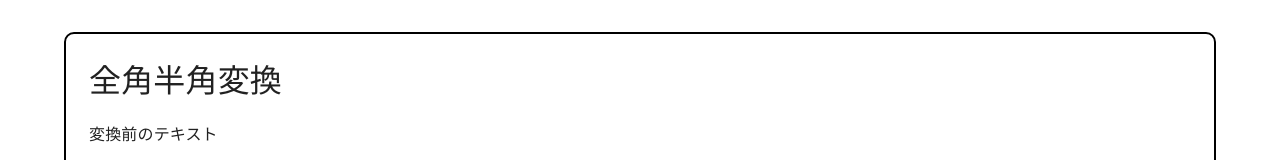
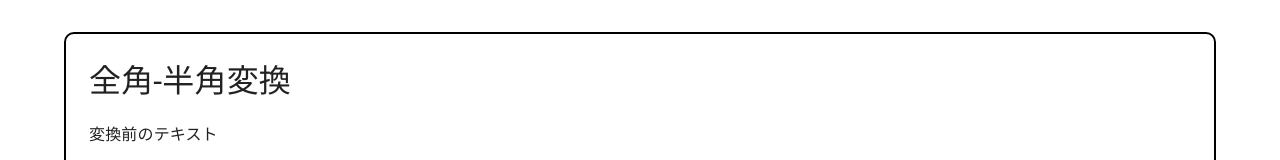
Before and after one commit to Keito654/util-page, a React (Vite) app: page / in a window 1280 px wide. Shown: the top 160 px of the page. Built offline with nearby package versions, Linux system fonts and the light colour scheme.

Commit message:
文字を変更

```diff
--- a/src/components/organisms/FullHalfConvert.tsx
+++ b/src/components/organisms/FullHalfConvert.tsx
@@ -41,7 +41,7 @@ export const FullHalfConvert: FC = () => {
 
   return (
     <>
-      <Box sx={{ fontSize: '2rem', marginBottom: '1ch' }}>全角半角変換</Box>
+      <Box sx={{ fontSize: '2rem', marginBottom: '1ch' }}>全角-半角変換</Box>
       <Box>変換前のテキスト</Box>
       <TextBox
         labelText="テキストを入力"
```
